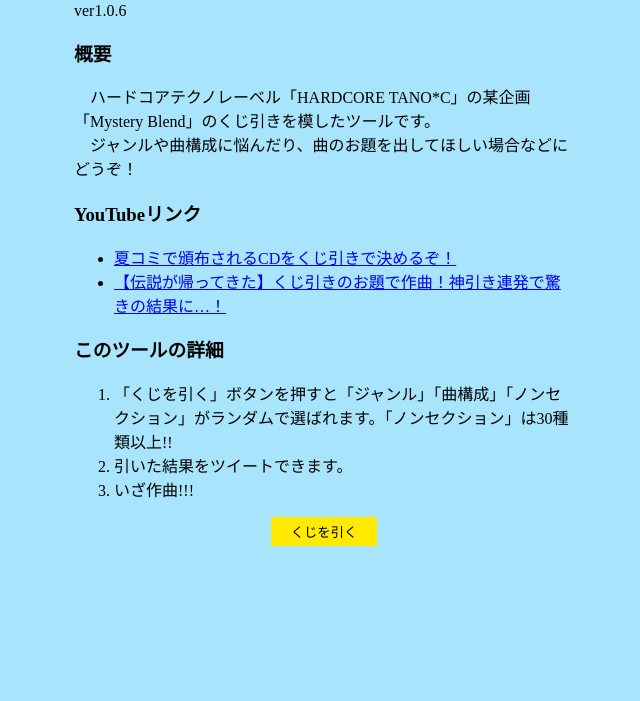
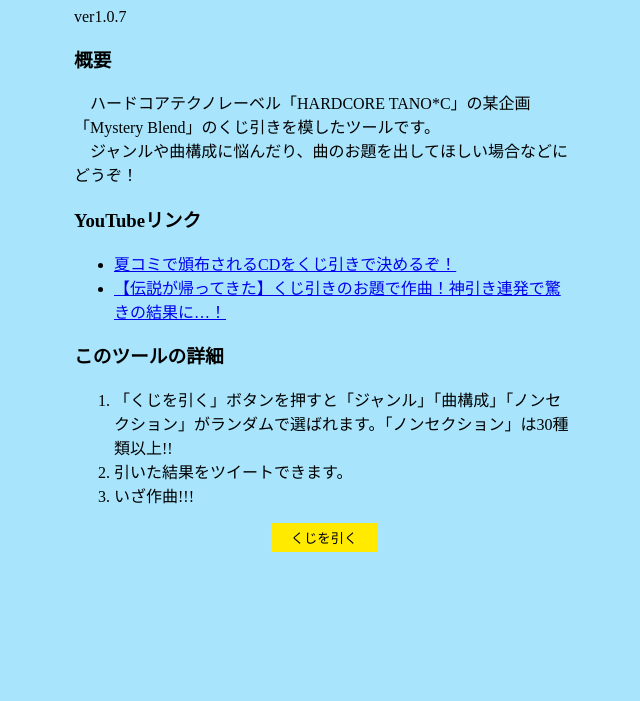
Before and after one commit to ueno-8-ueno/MysteryBlend-Simulator, a plain HTML site: page MysteryBlend.html in a window 1280 px wide. Shown: the part 99-800 px from the top of the page, without its empty margins (316-956 px from the left). Drawn offline with Linux system fonts and the light colour scheme.

Commit message:
画面余白を4px→10pxに変更
var1.0.7

```diff
--- a/MysteryBlend.css
+++ b/MysteryBlend.css
@@ -2,7 +2,7 @@ body{
     background-color: rgb(168, 229, 252);
     background-position: left 300;
     width: 500px;
-    padding: 4px;
+    padding: 10px;
     margin-left: auto;
     margin-right: auto;
 }
--- a/MysteryBlend.html
+++ b/MysteryBlend.html
@@ -16,7 +16,7 @@
 </head>
 <body>
     <h1 class="title">Mystery Blendシミュレーター</h1>
-    <p>ver1.0.6</p>
+    <p>ver1.0.7</p>
 
     <h3>概要</h3>
     　ハードコアテクノレーベル「HARDCORE TANO*C」の某企画「Mystery Blend」のくじ引きを模したツールです。<br>
```
